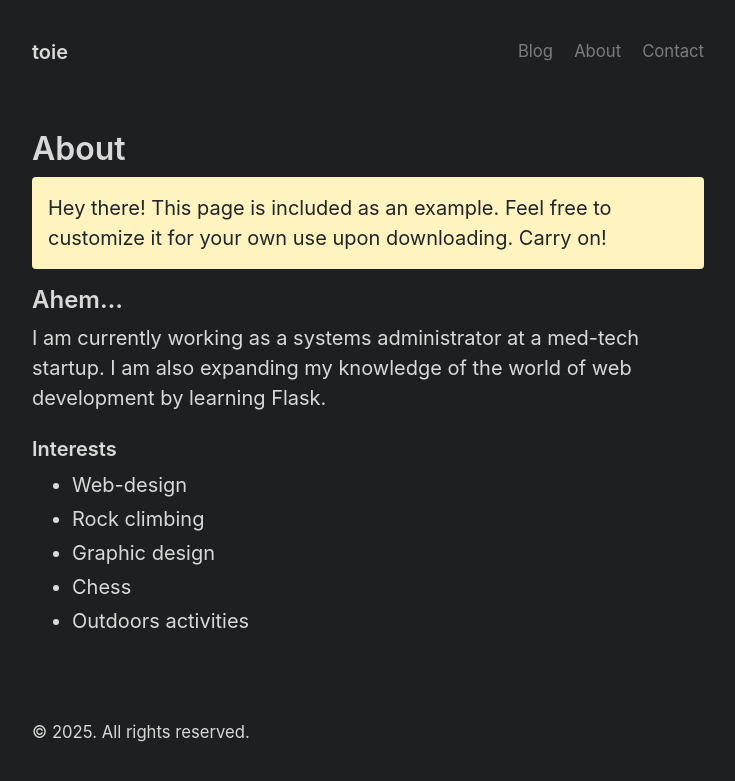
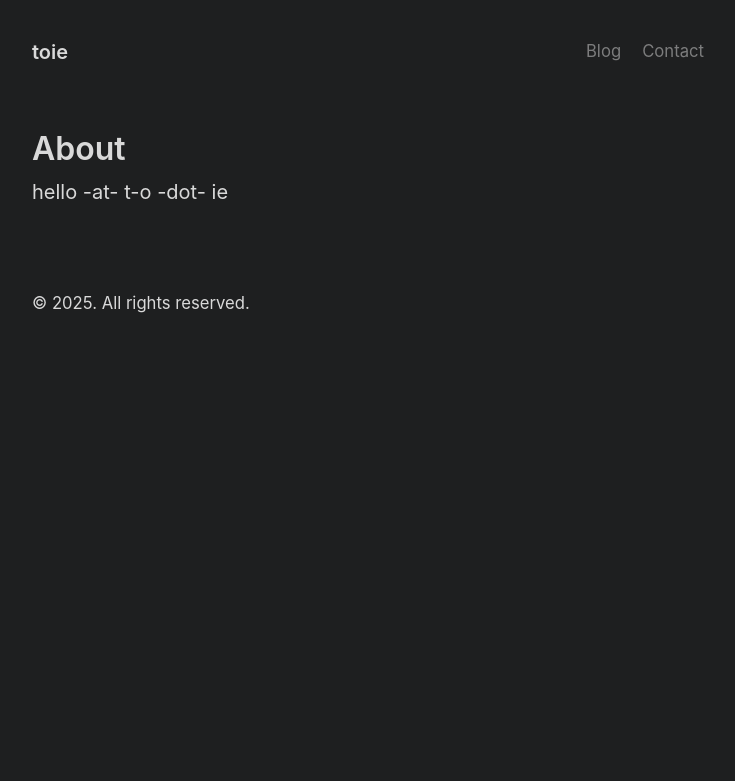
Before and after one commit to to-ie/to-ie.github.io, a Jekyll site: the page built from contact.md, in a window 1280 px wide. Shown: the top 781 px of the page, without its empty margins (272-1007 px from the left). Built offline with Jekyll 4.4.1, drawn with Linux system fonts in a browser that asks for light colours.

Commit message:
contact page

```diff
--- a/_config.yml
+++ b/_config.yml
@@ -44,8 +44,5 @@ nav:
   - title: Blog
     url: /archive
 
-  - title: About
-    url: /about
-
   - title: Contact
     url: /contact
--- a/contact.md
+++ b/contact.md
@@ -3,16 +3,4 @@ layout: page
 title: About
 ---
 
-<p class="message">
-  Hey there! This page is included as an example. Feel free to customize it for your own use upon downloading. Carry on!
-</p>
-
-## Ahem...
-I am currently working as a systems administrator at a med-tech startup. I am also expanding my knowledge of the world of web development by learning Flask.
-
-### Interests
-- Web-design
-- Rock climbing
-- Graphic design
-- Chess
-- Outdoors activities
+hello -at- t-o -dot- ie
```
